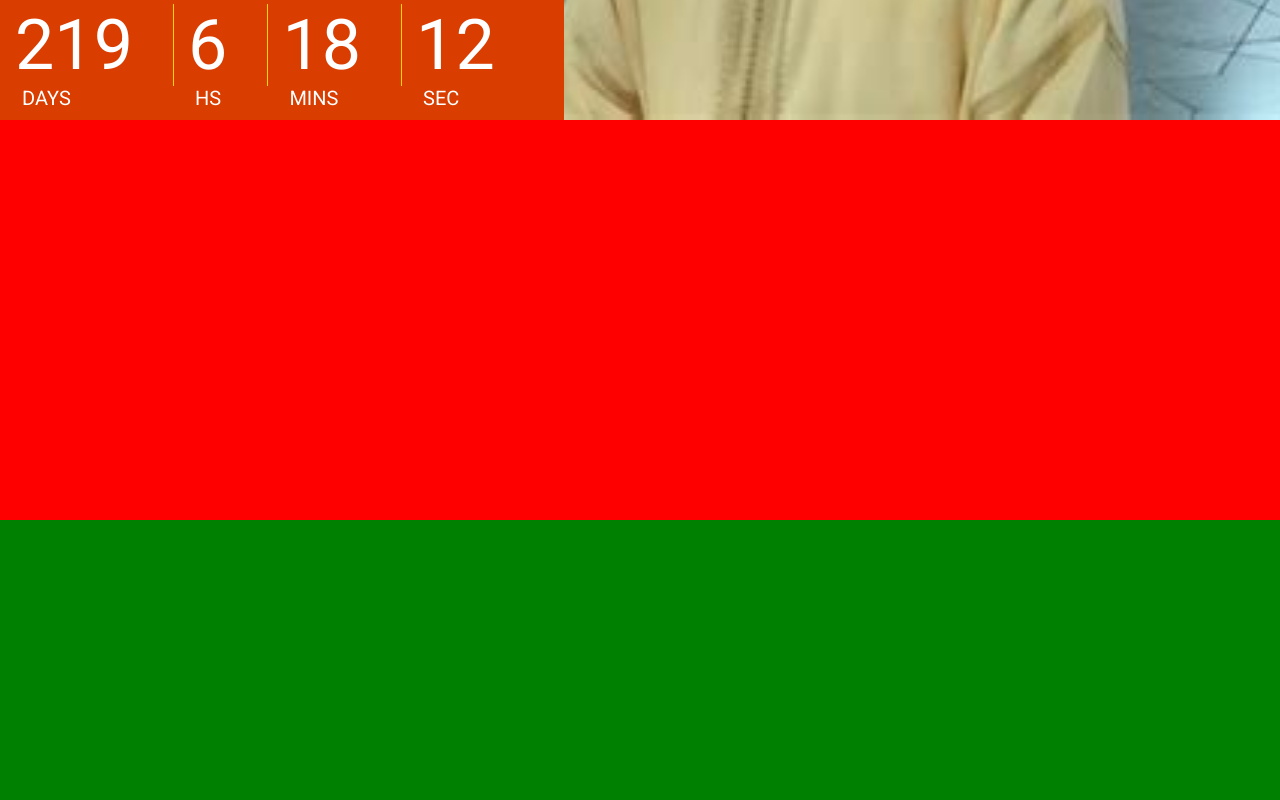
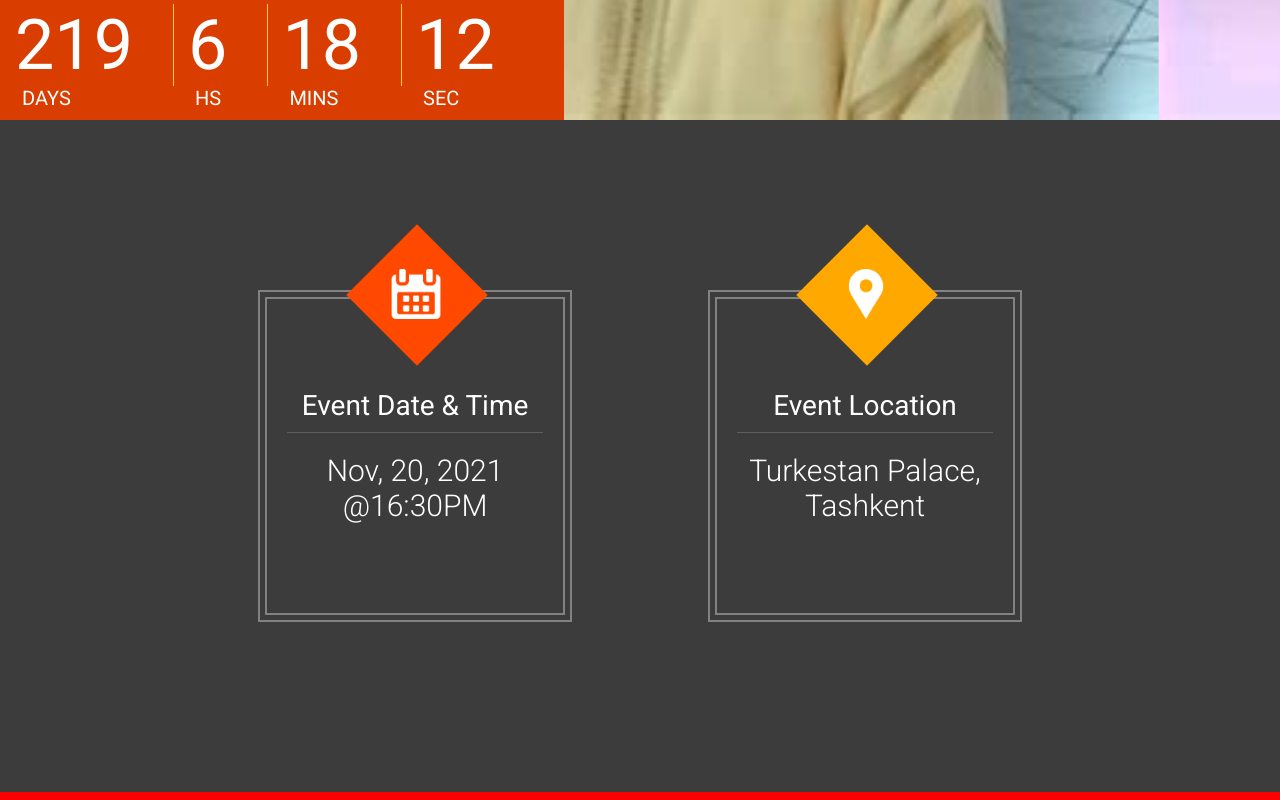
Before and after one commit to frontendprof/react-sahna-app, a React (Create React App) app: page / in a window 1280 px wide. Shown: the part 680-1480 px from the top of the page. Built offline with nearby package versions, Linux system fonts and the light colour scheme.

Commit message:
data/time and location info

```diff
--- a/src/App.js
+++ b/src/App.js
@@ -3,6 +3,7 @@
 import Footer from "./components/HeaderFooter/Footer";
 import Header from "./components/HeaderFooter/Header";
 import Featured from "./components/featured"
+import VenueNfo from "./components/venueNfo";
 import "./resources/styles.css"
 
 
@@ -18,6 +19,10 @@
         <Featured />
       </>
 
+      <>
+        <VenueNfo />
+      </>
+
       <div style={{ backgroundColor:"red",height:"400px" }}></div>
       <div style={{ backgroundColor:"green",height:"400px" }}></div>
       <div style={{ backgroundColor:"orange",height:"400px" }}></div>
--- a/src/components/featured/TimeTill.js
+++ b/src/components/featured/TimeTill.js
@@ -48,7 +48,7 @@
     )
 
     useEffect(()=>{
-        setInterval(()=>getTimeUntil("Nov, 20, 2021, 16:30:00"),1000);
+        setInterval(()=>getTimeUntil("Nov, 20, 2021, 16:30:00"),500);
     },[getTimeUntil])
 
 
--- /dev/null
+++ b/src/components/venueNfo/index.js
@@ -0,0 +1,73 @@
+
+import React from 'react';
+import {Zoom} from "react-awesome-reveal";
+
+import icon_calendar from "../../resources/images/icons/calendar.png"
+import icon_location from "../../resources/images/icons/location.png"
+
+
+
+const VenueNfo = () => {
+    return (
+        <div className="bck_black">
+            <div className="center_wrapper">
+                <div className="vn_wrapper">
+
+
+                    <Zoom className="vn_item" delay={500}>
+                        <div>
+                            <div className="vn_outer">
+                                <div className="vn_inner">
+                                    <div className="vn_icon_square bck_red"></div>
+                                    <div>
+                                        <div className="vn_icon" style={{ background:`url(${icon_calendar})` }}>
+
+                                        </div>
+
+                                        <div className="vn_title">
+                                            Event Date & Time
+                                        </div>
+
+                                        <div className="vn_desc">
+                                            Nov, 20, 2021
+                                            @16:30PM
+                                        </div>
+                                    </div>
+                                </div>
+                            </div>
+                        </div>
+                    </Zoom>
+
+
+                    <Zoom className="vn_item">
+                        <div>
+                            <div className="vn_outer">
+                                <div className="vn_inner">
+                                    <div className="vn_icon_square bck_yellow"></div>
+                                    <div>
+                                        <div className="vn_icon" style={{ background:`url(${icon_location})` }}>
+
+                                        </div>
+
+                                        <div className="vn_title">
+                                            Event Location
+                                        </div>
+
+                                        <div className="vn_desc">
+                                            Turkestan Palace, Tashkent
+                                        </div>
+                                    </div>
+                                </div>
+                            </div>
+                        </div>
+                    </Zoom>
+
+
+
+                </div>
+            </div>
+        </div>
+    )
+}
+
+export default VenueNfo
```
